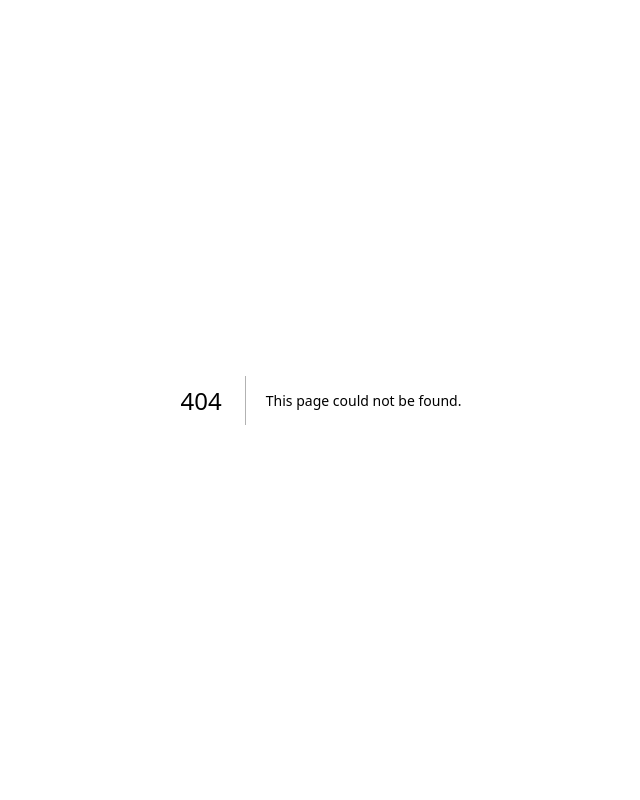
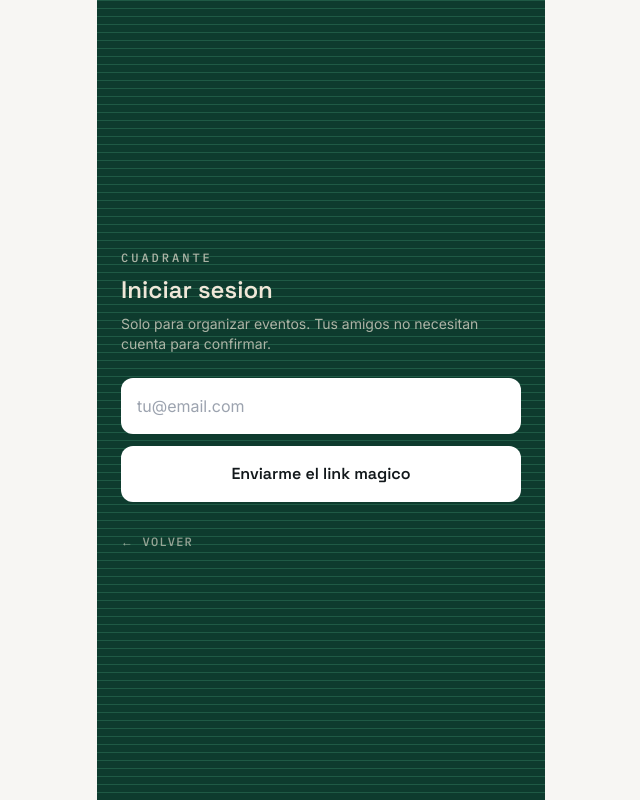
Before and after one commit to MatyMB3/Cuadrante, a Next.js app: page /login in a window 1280 px wide. Before the commit this address had no page. Shown: the whole page, without its empty margins (319-959 px from the left). Built offline with nearby package versions, Linux system fonts and the light colour scheme; no server answers.

Commit message:
Create page.tsx

```diff
--- /dev/null
+++ b/app/login/page.tsx
@@ -0,0 +1,71 @@
+"use client";
+
+import { useState } from "react";
+import Link from "next/link";
+import { supabase } from "@/lib/supabase";
+
+export default function LoginPage() {
+  const [email, setEmail] = useState("");
+  const [sent, setSent] = useState(false);
+  const [loading, setLoading] = useState(false);
+  const [errorMsg, setErrorMsg] = useState<string | null>(null);
+
+  async function handleSubmit(e: React.FormEvent) {
+    e.preventDefault();
+    setLoading(true);
+    setErrorMsg(null);
+    const redirectTo =
+      typeof window !== "undefined" ? window.location.origin : undefined;
+    const { error } = await supabase.auth.signInWithOtp({
+      email,
+      options: { emailRedirectTo: redirectTo }
+    });
+    setLoading(false);
+    if (error) {
+      setErrorMsg(error.message);
+      return;
+    }
+    setSent(true);
+  }
+
+  return (
+    <div className="scoreboard px-6 pt-10 pb-10 flex-1 flex flex-col justify-center">
+      <p className="font-mono text-xs tracking-[0.25em] uppercase opacity-70">Cuadrante</p>
+      <h1 className="font-display text-2xl font-semibold mt-2">Iniciar sesion</h1>
+      <p className="text-sm opacity-70 mt-2">
+        Solo para organizar eventos. Tus amigos no necesitan cuenta para confirmar.
+      </p>
+
+      {sent ? (
+        <div className="bg-white/10 rounded-xl p-4 mt-6">
+          <p className="text-sm">
+            Te mandamos un link a <b>{email}</b>. Abrilo desde este mismo celular para entrar.
+          </p>
+        </div>
+      ) : (
+        <form onSubmit={handleSubmit} className="mt-6 space-y-3">
+          <input
+            type="email"
+            required
+            value={email}
+            onChange={(e) => setEmail(e.target.value)}
+            placeholder="tu@email.com"
+            className="w-full rounded-xl p-4 text-ink"
+          />
+          <button
+            type="submit"
+            disabled={loading}
+            className="btn-press w-full bg-white text-ink rounded-xl py-4 font-display font-semibold disabled:opacity-50"
+          >
+            {loading ? "Enviando..." : "Enviarme el link magico"}
+          </button>
+          {errorMsg && <p className="text-sm text-red-300">{errorMsg}</p>}
+        </form>
+      )}
+
+      <Link href="/" className="font-mono text-xs opacity-60 uppercase tracking-widest mt-8">
+        {"\u2190"} Volver
+      </Link>
+    </div>
+  );
+}
```
